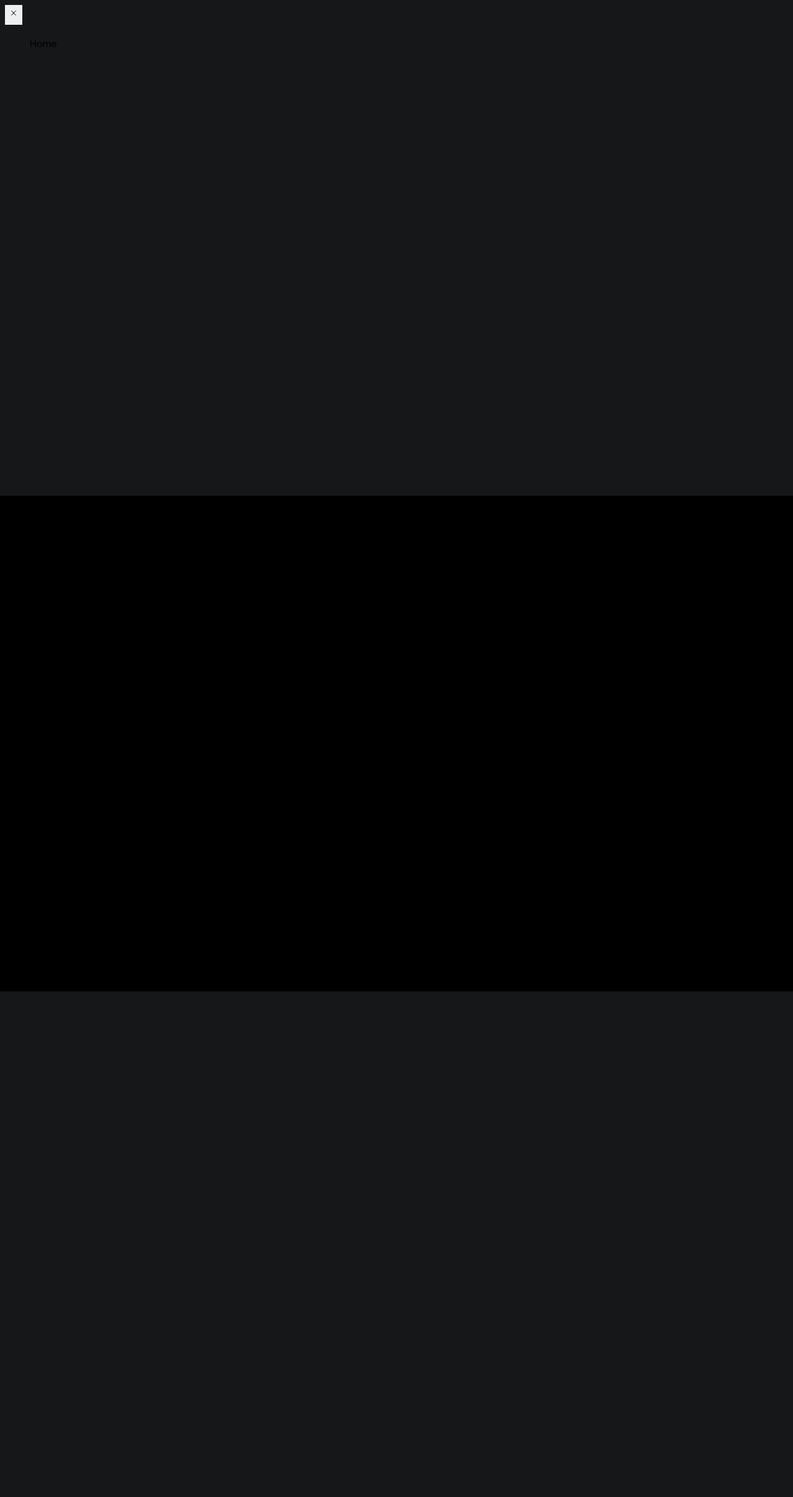
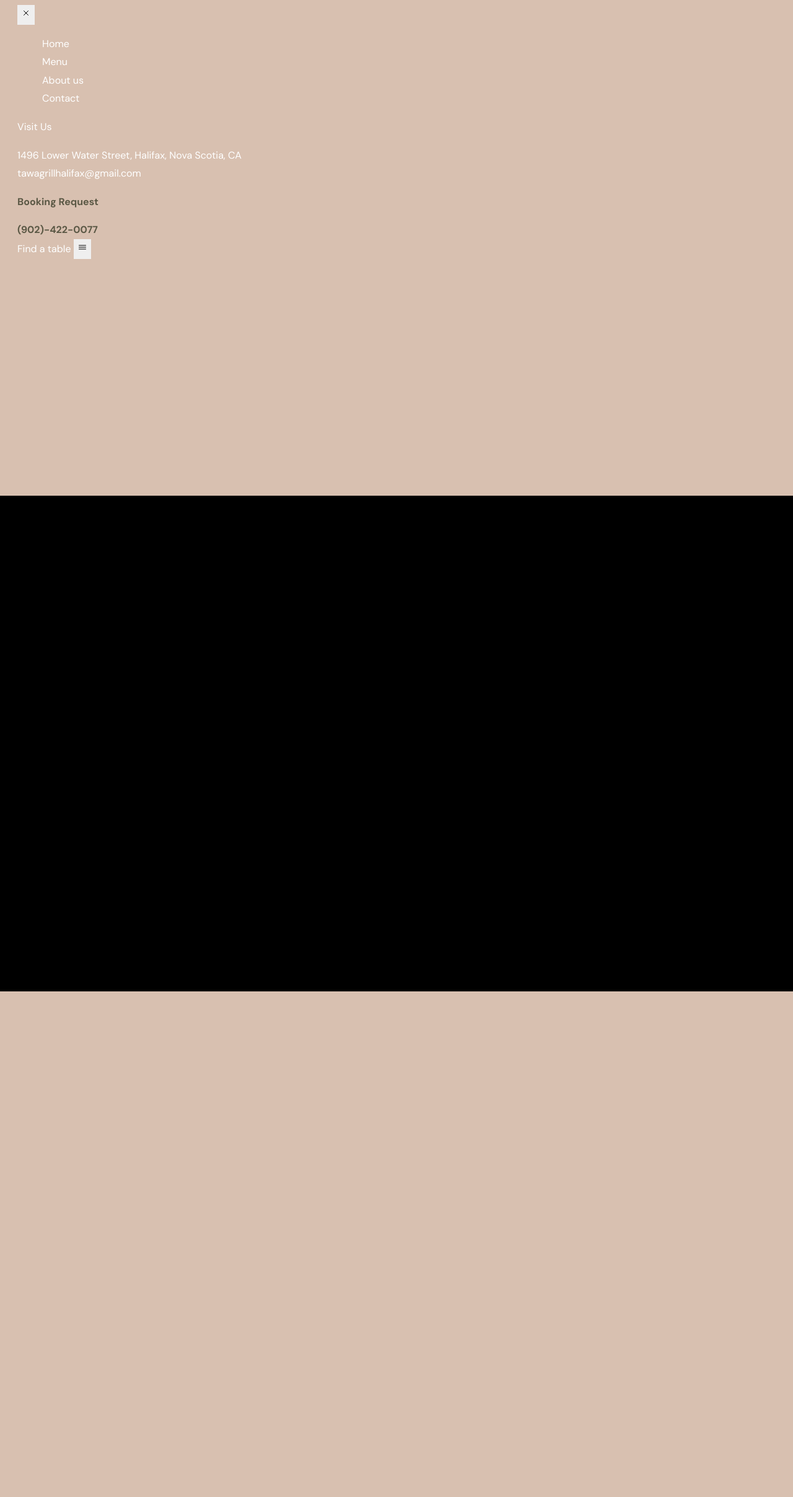
Before and after one commit to Dumie101/tawa_grill_website, a Flask app: page / in a window 1280 px wide. Shown: the whole page at 62% size. Run offline with Flask 3, Linux system fonts and the light colour scheme; some web fonts are replaced.

Commit message:
<12> Made some changes to Nav Bar
Nav bar changes

```diff
--- a/static/css/styles.css
+++ b/static/css/styles.css
@@ -100,7 +100,7 @@
 }
 
 a {
-    color: black;
+    color: white;
     text-decoration: none;
 }
 
@@ -131,7 +131,7 @@
 }
 
 body {
-    background-color: var(--eerie-black-1);
+    background-color: rgb(216,192,176);
     color: var(--white);
     font-family: var(--fontFamily-dm_sans);
     font-size: var(--fontSize-body-4);
@@ -213,3 +213,29 @@
   .info {
     display: none;
   }
+
+  .container {
+
+    padding-inline: 20px;
+
+  }
+
+  .separator {
+
+    width: 8px;
+    height: 8px;
+    border: 1px solid var(--gold-crayola);
+
+  }
+
+  .booking-label {
+    font-weight: bold;
+    color: rgb(91,88,69,255);
+  }
+
+  .contact-number {
+    font-weight: bold;
+    color: rgb(91,88,69,255);
+    justify-content: center;
+    align-items: center;
+  }
--- a/templates/index.html
+++ b/templates/index.html
@@ -57,21 +57,67 @@
 
     <!-- Header -->
     <header class="header" data-header>
+        <div class="container">
 
             <nav class="navbar" data-nav>
+
                 <button class="close" data-nav-toggle>
                     <ion-icon name="close-outline"></ion-icon>
                 </button>
-        </nav>
 
                 <ul class="navbar-list">
 
                     <li class="navbar-item">
-                <a href="/" class="navbar-link hover-underline active">Home</a>
+                        <a href="/" class="navbar-link hover-underline active">
+                            <span class="span">Home</span>
+                        </a>
                     </li>
 
+
+                    <li class="navbar-item">
+                        <a href="/" class="navbar-link hover-underline active">
+                            <span class="span">Menu</span>
+                        </a>
+                    </li>
+
+
+                    <li class="navbar-item">
+                        <a href="/" class="navbar-link hover-underline active">
+                            <span class="span">About us</span>
+                        </a>
+                    </li>
+
+
+                    <li class="navbar-item">
+                        <a href="/" class="navbar-link hover-underline active">
+                            <span class="span">Contact</span>
+                        </a>
+                    </li>
                 </ul>
 
+                <div class="text-center">
+                    <p class="headline-1 navbar-title">Visit Us</p>
+                    <address class="body-4">1496 Lower Water Street, Halifax, Nova Scotia, CA</address>
+
+                    <a href="mailto:tawagrillhalifax@gmail.com" class="mailto sidebar-link">tawagrillhalifax@gmail.com</a>
+
+                    <p class="booking-label">Booking Request</p>
+
+                    <a href="tel:(902)-422-0077" class="body-1 contact-number hover-underline">(902)-422-0077</a>
+                </div>
+            </nav>
+
+            <a href="/" class="btn btn-secondary">
+                <span class="text text-1">Find a table</span>
+            </a>
+
+            <button class="nav-open-btn" data-nav-toggler>
+                <ion-icon name="menu-outline"></ion-icon>
+            </button>
+
+            <div class="overlay" data-nav-toggler data-overlay></div>
+
+        </div>
     </header>
 
 
```
Lines whose indentation alone changed are shown as unchanged.
